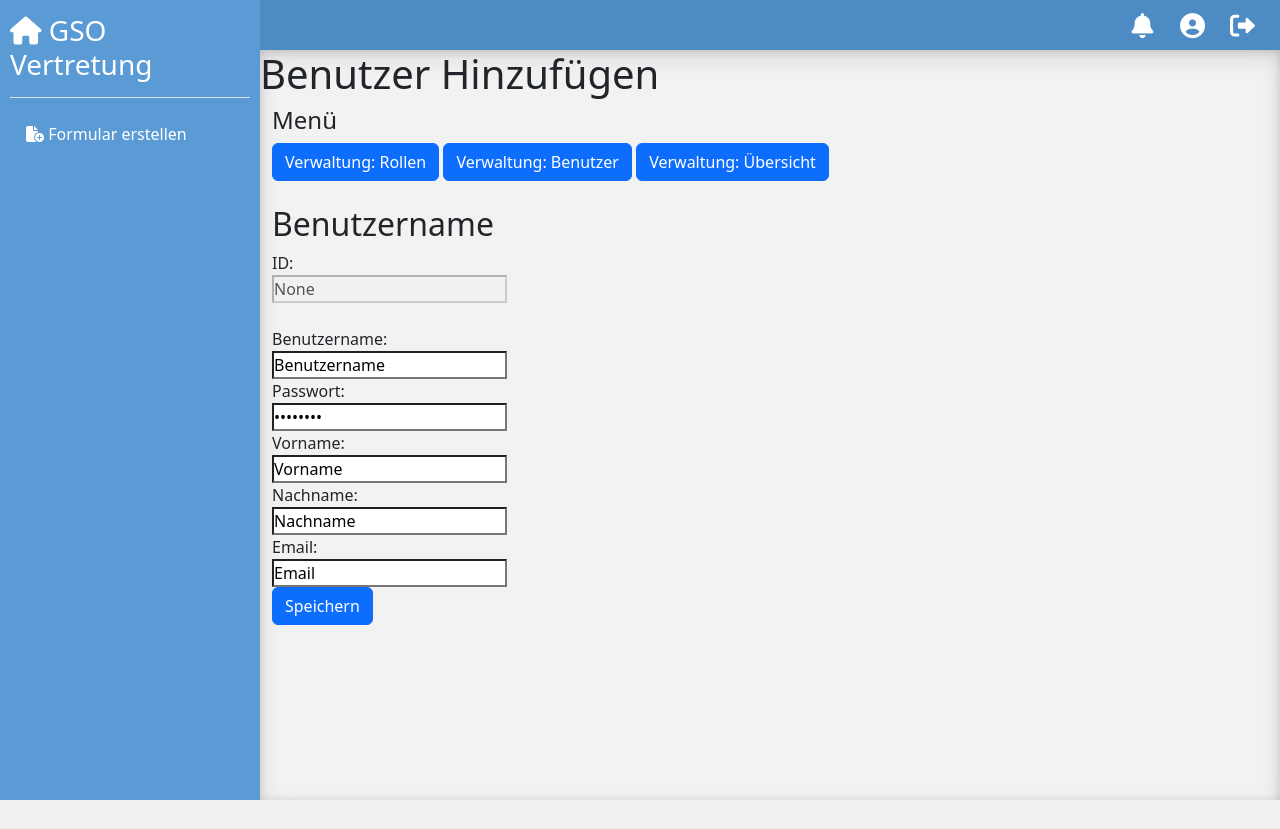
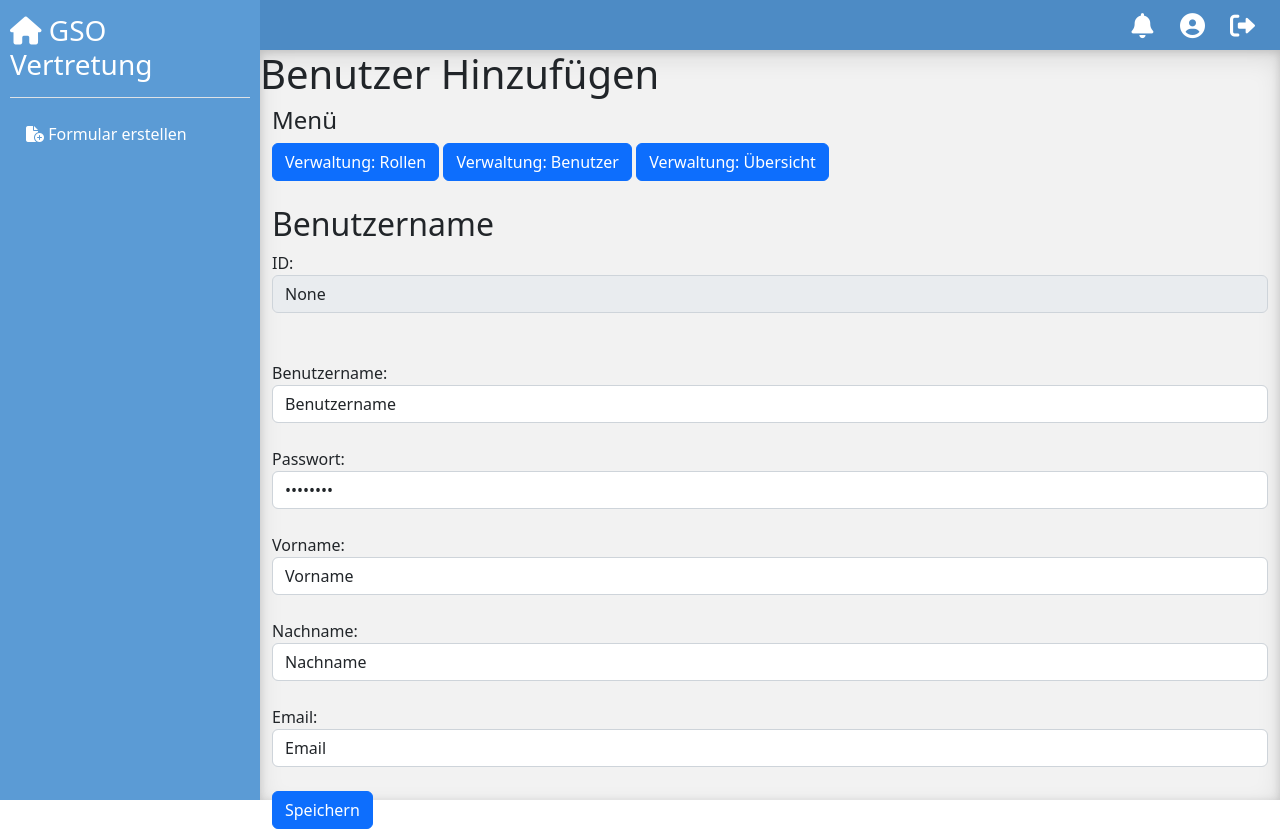
Before and after one commit to Nepomukk/Vertretungsplaner, a Flask app: page /config/users/add in a window 1280 px wide. Before the commit the page ends 800 px from the top, so only its background shows below. Run offline with Flask 2, Linux system fonts and the light colour scheme; parts of the project's set-up code (start-up, migrations or seed data) failed here and were passed over; some libraries are stand-ins or nearby versions.

Commit message:
style users edit

```diff
--- a/templates/pages/config_users_edit_page.html
+++ b/templates/pages/config_users_edit_page.html
@@ -31,23 +31,23 @@
         <div class="manage-user">
           <form action="{{post_url}}" method="post">
             <label for="userid">ID:</label><br>
-            <input type="text" id="userid" name="userid" value="{{user.userid}}" disabled><br>
-            <input type="text" id="userid" name="userid" value="{{user.userid}}" hidden><br>
+            <input class="form-control" type="text" id="userid" name="userid" value="{{user.userid}}" disabled><br>
+            <input class="form-control" type="text" id="userid" name="userid" value="{{user.userid}}" hidden><br>
 
             <label for="username">Benutzername:</label><br>
-            <input type="text" id="username" name="username" value="{{user.username}}"><br>
+            <input class="form-control" type="text" id="username" name="username" value="{{user.username}}"><br>
 
             <label for="pwd">Passwort:</label><br>
-            <input type="password" id="pwd" name="pwd" value="{{user.pwd}}"><br>
+            <input class="form-control" type="password" id="pwd" name="pwd" value="{{user.pwd}}"><br>
 
             <label for="firstname">Vorname:</label><br>
-            <input type="text" id="firstname" name="firstname" value="{{user.firstname}}"><br>
+            <input  class="form-control" type="text" id="firstname" name="firstname" value="{{user.firstname}}"><br>
 
             <label for="lastname">Nachname:</label><br>
-            <input type="text" id="lastname" name="lastname" value="{{user.lastname}}"><br>
+            <input class="form-control" type="text" id="lastname" name="lastname" value="{{user.lastname}}"><br>
 
             <label for="email">Email:</label><br>
-            <input type="text" id="email" name="email" value="{{user.email}}"><br>
+            <input class="form-control" type="text" id="email" name="email" value="{{user.email}}"><br>
 
             <button type="submit" class="btn btn-primary float-right">Speichern</button>
           </form>
```
